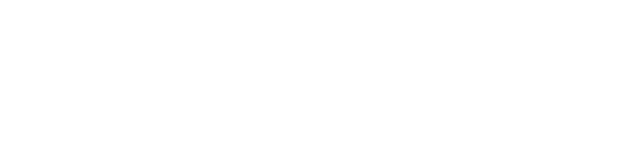
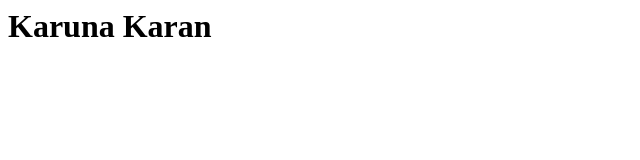
Before and after one commit to NaanKaran/NaanKaran.github.io, a plain HTML site: page index.html in a window 1280 px wide. Shown: the whole page, without its empty margins (0-640 px from the left). Drawn offline with Linux system fonts and the light colour scheme.

Commit message:
Update index.html

```diff
--- a/index.html
+++ b/index.html
@@ -2,5 +2,7 @@
   <head>
    <title>Karunakaran</title>
   </head>
-
+ <body>
+   <h1>Karuna Karan</h1>
+ </body>
 </html>
```
